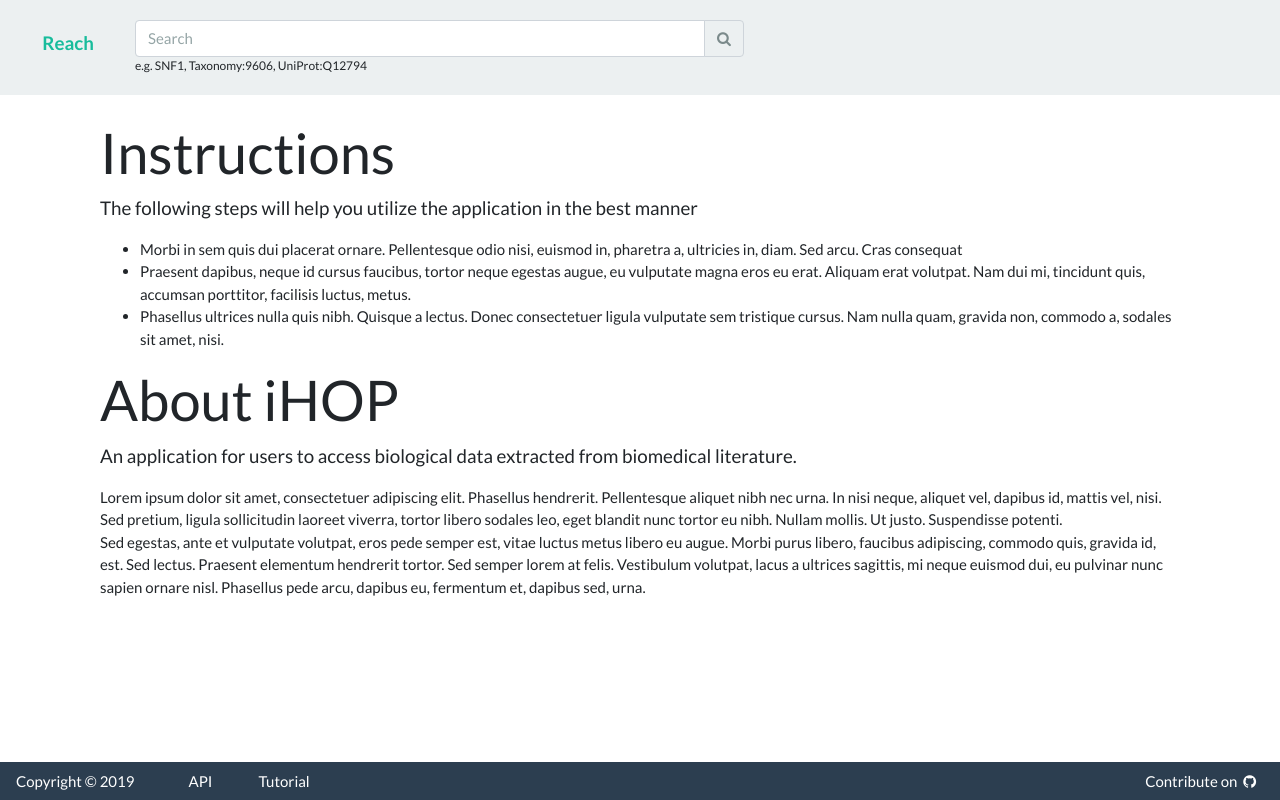
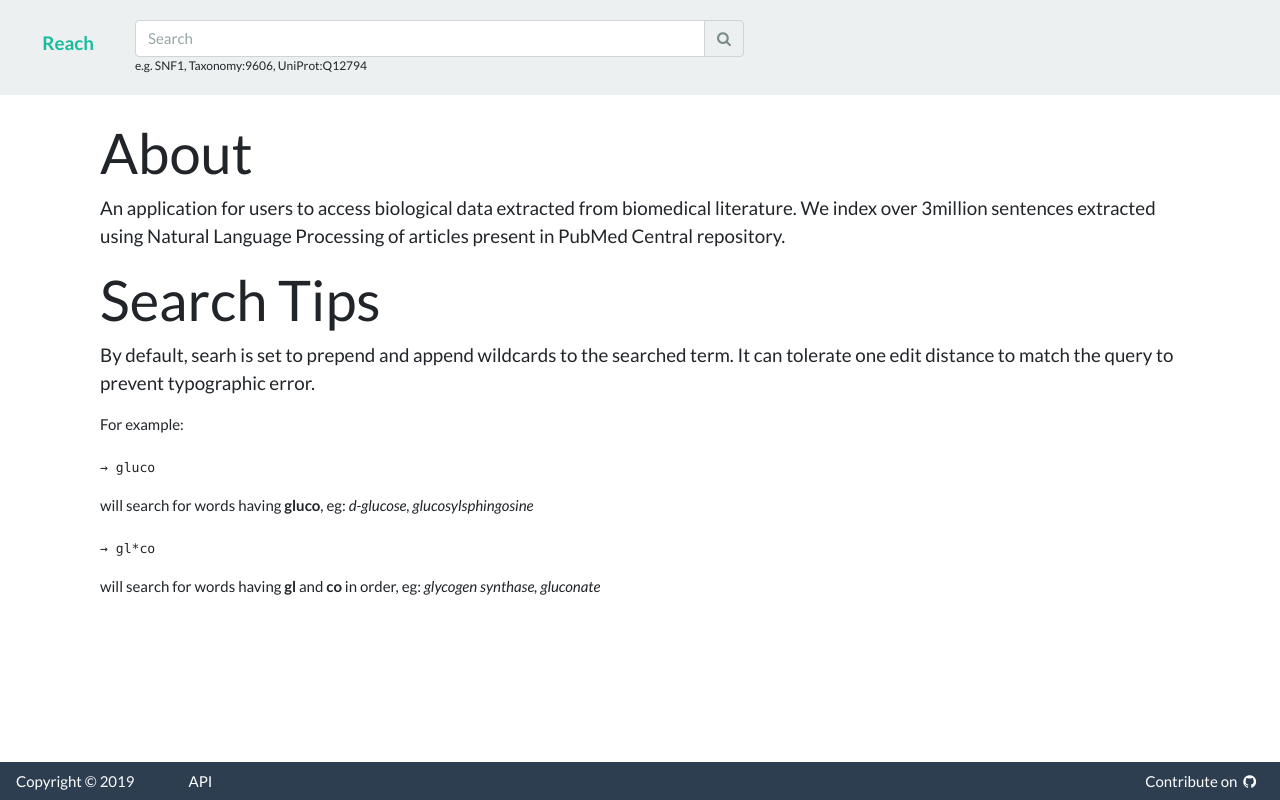
Before and after one commit to cannin/ihop-reach, a Gatsby site in the folder src/: page / in a window 1280 px wide. Built offline with nearby package versions, Linux system fonts and the light colour scheme; Gatsby itself is replaced by a stand-in of ours.

Commit message:
Change Introductory Message in Home Page

```diff
--- a/src/src/components/footer.js
+++ b/src/src/components/footer.js
@@ -25,11 +25,11 @@ const Footer = () => {
               API
             </a>
           </li>
-          <li className="nav-item">
+          {/* <li className="nav-item">
             <a className="nav-link" href="#">
               Tutorial
             </a>
-          </li>
+          </li> */}
         </ul>
         <ul className="navbar-nav justify-content-end">
           <li className="nav-item align-top">
--- a/src/src/pages/index.js
+++ b/src/src/pages/index.js
@@ -8,58 +8,35 @@ const IndexPage = () => {
   return (
     <Layout>
       <div className="container my-4">
-        {/* Instruction block */}
+        {/* About block */}
         <div>
-          <h1 className="display-4 w-100">Instructions</h1>
+          <h1 className="display-4 w-100">About</h1>
           <div>
             <p className="lead">
-              The following steps will help you utilize the application in the
-              best manner
+              An application for users to access biological data extracted from biomedical literature.
+              We index over 3million sentences extracted using Natural Language Processing of articles
+              present in PubMed Central repository.
             </p>
-            <ul>
-              <li>
-                Morbi in sem quis dui placerat ornare. Pellentesque odio nisi,
-                euismod in, pharetra a, ultricies in, diam. Sed arcu. Cras
-                consequat
-              </li>
-              <li>
-                Praesent dapibus, neque id cursus faucibus, tortor neque egestas
-                augue, eu vulputate magna eros eu erat. Aliquam erat volutpat.
-                Nam dui mi, tincidunt quis, accumsan porttitor, facilisis
-                luctus, metus.
-              </li>
-              <li>
-                Phasellus ultrices nulla quis nibh. Quisque a lectus. Donec
-                consectetuer ligula vulputate sem tristique cursus. Nam nulla
-                quam, gravida non, commodo a, sodales sit amet, nisi.
-              </li>
-            </ul>
           </div>
         </div>
 
-        {/* About block */}
+        {/* Search Tips block */}
         <div>
-          <h1 className="display-4 w-100">About iHOP</h1>
+          <h1 className="display-4 w-100">Search Tips</h1>
           <div>
             <p className="lead">
-              An application for users to access biological data extracted from
-              biomedical literature.
+              By default, searh is set to prepend and append wildcards to the searched term.
+              It can tolerate one edit distance to match the query to prevent typographic error.
             </p>
             <p>
-              Lorem ipsum dolor sit amet, consectetuer adipiscing elit.
-              Phasellus hendrerit. Pellentesque aliquet nibh nec urna. In nisi
-              neque, aliquet vel, dapibus id, mattis vel, nisi. Sed pretium,
-              ligula sollicitudin laoreet viverra, tortor libero sodales leo,
-              eget blandit nunc tortor eu nibh. Nullam mollis. Ut justo.
-              Suspendisse potenti.
-              <br />
-              Sed egestas, ante et vulputate volutpat, eros pede semper est,
-              vitae luctus metus libero eu augue. Morbi purus libero, faucibus
-              adipiscing, commodo quis, gravida id, est. Sed lectus. Praesent
-              elementum hendrerit tortor. Sed semper lorem at felis. Vestibulum
-              volutpat, lacus a ultrices sagittis, mi neque euismod dui, eu
-              pulvinar nunc sapien ornare nisl. Phasellus pede arcu, dapibus eu,
-              fermentum et, dapibus sed, urna.
+            For example:
+            <br />
+            <br />
+            <pre>&rarr; gluco</pre> will search for words having <b>gluco</b>,
+            eg: <em>d-glucose, glucosylsphingosine</em> <br />
+            <br />
+            <pre>&rarr; gl*co</pre> will search for words having <b>gl</b> and{" "}
+            <b>co</b> in order, eg: <em>glycogen synthase, gluconate</em>
             </p>
           </div>
         </div>
```
